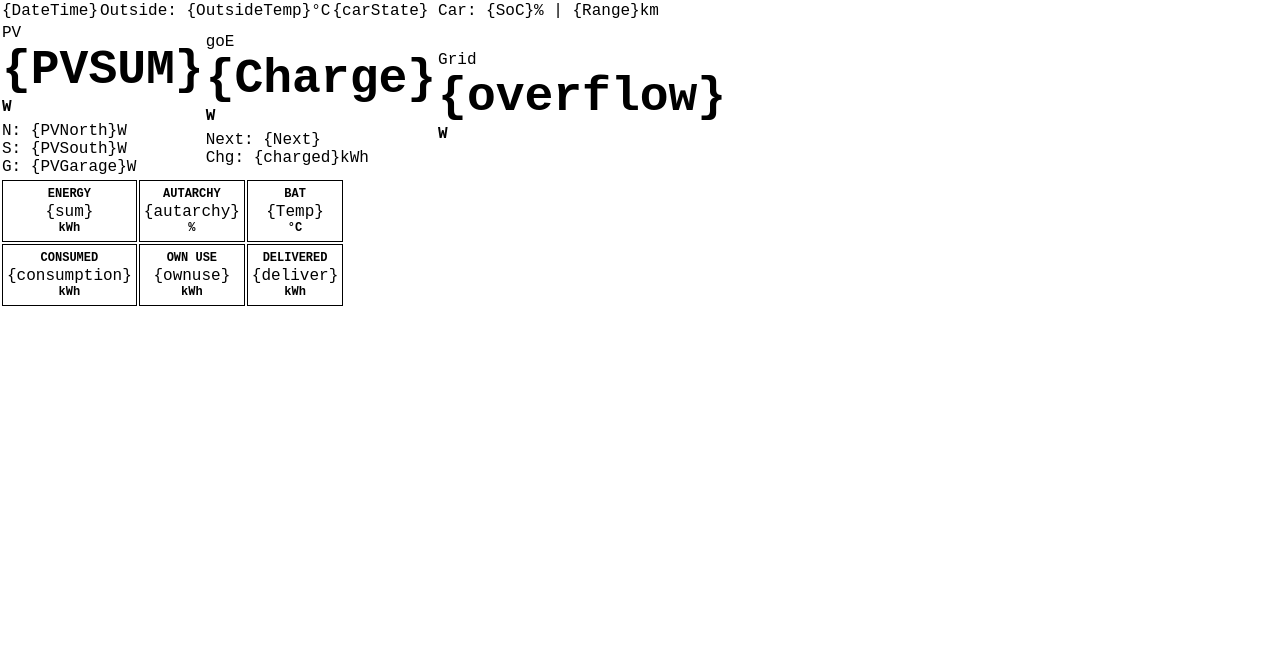
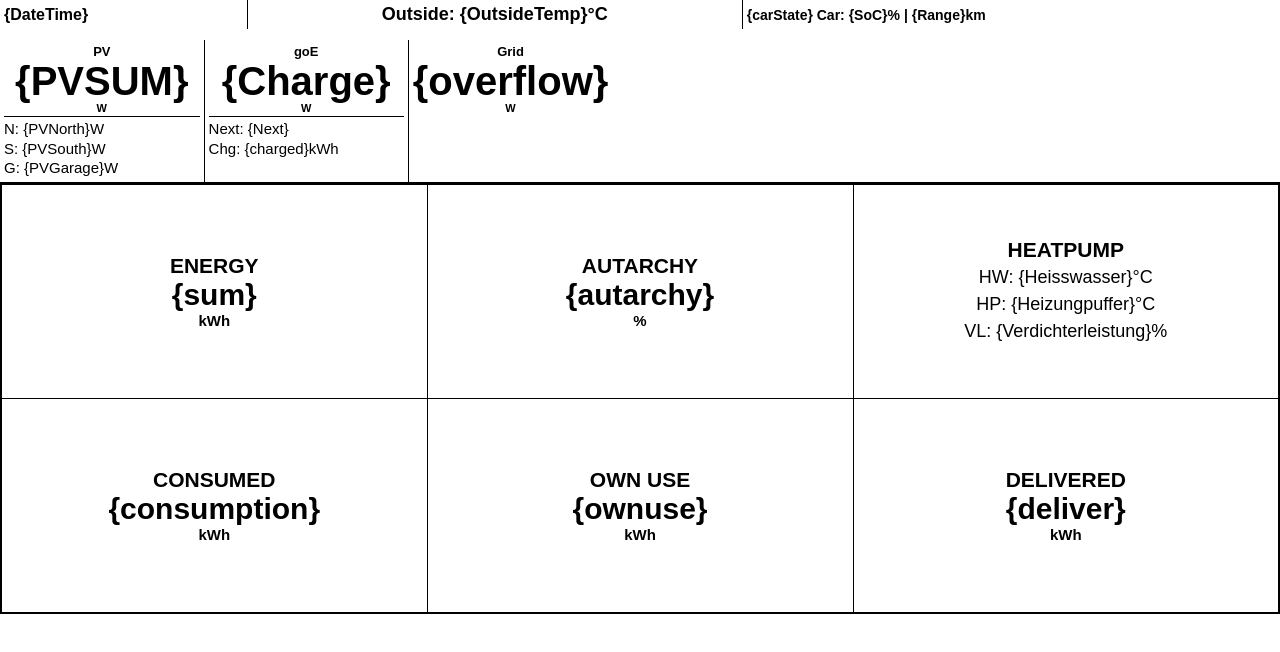
Before and after one commit to stdwanze/counterstat, a website: page portaltemplate.html in a window 1280 px wide. Drawn offline with Linux system fonts and the light colour scheme.

Commit message:
added wp

```diff
--- a/portaltemplate.html
+++ b/portaltemplate.html
@@ -51,9 +51,8 @@
                     <div class="metric-unit">%</div>
                 </td>
                 <td class="metric-cell">
-                    <div class="metric-label">Bat</div>
-                    <div class="metric-number">{Temp}</div>
-                    <div class="metric-unit">&deg;C</div>
+                    <div class="metric-label">Heatpump</div>
+                    <div class="metric-subtext">HW: {Heisswasser}&deg;C<br>HP: {Heizungpuffer}&deg;C<br>VL: {Verdichterleistung}%</div>
                 </td>
             </tr>
             <tr>
--- a/public/styles.css
+++ b/public/styles.css
@@ -1,139 +1,183 @@
 * {
     margin: 0;
     padding: 0;
-    box-sizing: border-box;
+}
+
+html, body {
+    height: 100%;
+    width: 100%;
 }
 
 body {
-    font-family: 'Courier New', monospace;
+    font-family: Arial, sans-serif;
     background-color: white;
     color: black;
-    font-size: 16px;
-    line-height: 1.2;
+    font-size: 12px;
+    display: table;
 }
 
-/* Header Section - Fixed at top */
-.header {
-    display: grid;
-    grid-template-columns: 1fr 1fr 1fr;
-    gap: 10px;
-    padding: 8px 12px;
+/* Main Table for Layout */
+table {
+    width: 100%;
+    border-collapse: collapse;
+}
+
+/* Header Table */
+.main-table {
     border: 2px solid black;
     border-bottom: 3px solid black;
-    background-color: white;
+    display: table-row;
+    height: 40px;
+}
+
+.header-cell-left,
+.header-cell-center,
+.header-cell-right {
+    border-right: 1px solid black;
+    padding: 4px;
     text-align: center;
     font-weight: bold;
+    vertical-align: middle;
+    display: table-cell;
 }
 
-.header-left {
-    font-size: 20px;
+.header-cell-left {
     text-align: left;
-    font-family: 'Courier New', monospace;
+    font-size: 16px;
+    width: 25%;
 }
 
-.header-center {
-    font-size: 24px;
-    font-weight: bold;
+.header-cell-center {
+    font-size: 18px;
+    border-right: 1px solid black;
+    width: 50%;
 }
 
-.header-right {
-    font-size: 18px;
+.header-cell-right {
     text-align: right;
+    font-size: 14px;
+    border-right: none;
+    width: 25%;
 }
 
-/* Main Power Panel */
-.power-panel {
-    display: grid;
-    grid-template-columns: 1fr 1fr 1fr;
-    gap: 2px;
-    padding: 8px 12px;
+/* Power Table */
+.power-table {
     border: 2px solid black;
     border-bottom: 3px solid black;
     margin-top: 0;
+    display: table-row;
+    height: 100px;
 }
 
-.power-column {
-    border: 1px solid black;
-    padding: 8px;
-    text-align: center;
-    background-color: white;
+.power-table tr {
+    display: table-row;
+    height: 100px;
 }
 
-.power-value {
-    font-size: 16px;
+.power-cell {
+    width: 33.33%;
+    border-right: 1px solid black;
+    padding: 4px;
+    text-align: center;
+    vertical-align: top;
+    display: table-cell;
+}
+
+.power-cell:last-child {
+    border-right: none;
+}
+
+.power-label {
+    font-size: 13px;
     font-weight: bold;
-    margin-bottom: 4px;
+    margin-bottom: 2px;
 }
 
 .power-number {
-    font-size: 48px;
+    font-size: 40px;
     font-weight: bold;
-    font-family: 'Courier New', monospace;
+    font-family: Arial, sans-serif;
     line-height: 1;
-    margin: 4px 0;
+    margin: 1px 0;
 }
 
 .power-unit {
-    font-size: 16px;
-    margin-bottom: 6px;
+    font-size: 11px;
     font-weight: bold;
+    margin-bottom: 2px;
 }
 
-.power-details {
-    display: flex;
-    flex-direction: column;
-    gap: 2px;
-    font-size: 14px;
+.power-subtext {
+    font-size: 15px;
     border-top: 1px solid black;
-    padding-top: 4px;
-}
-
-.detail-row {
+    padding-top: 2px;
+    margin-top: 2px;
     text-align: left;
     line-height: 1.3;
 }
 
-/* Energy Metrics Panel */
-.metrics-panel {
-    padding: 8px 12px;
+/* Metrics Table */
+.metrics-table {
     border: 2px solid black;
     border-top: 3px solid black;
+    display: table;
+    height: 70%;
+    width: 100%;
 }
 
-.metrics-row {
-    display: grid;
-    grid-template-columns: 1fr 1fr 1fr;
-    gap: 2px;
-    margin-bottom: 2px;
+.metrics-table tbody {
+    display: table-row-group;
+    height: 100%;
 }
 
-.metrics-row:last-child {
-    margin-bottom: 0;
+.metrics-table tr {
+    display: table-row;
+    height: 50%;
+    vertical-align: middle;
 }
 
 .metric-cell {
-    border: 1px solid black;
+    width: 33.33%;
+    border-right: 1px solid black;
+    border-bottom: 1px solid black;
     padding: 6px 4px;
     text-align: center;
-    background-color: white;
+    vertical-align: middle;
+    display: table-cell;
+    height: 50%;
+}
+
+.metrics-table tr:last-child .metric-cell {
+    border-bottom: none;
+}
+
+.metric-cell:last-child {
+    border-right: none;
 }
 
 .metric-label {
-    font-size: 12px;
+    font-size: 21px;
     font-weight: bold;
     text-transform: uppercase;
     margin-bottom: 2px;
 }
 
-.metric-value {
-    font-size: 28px;
+.metric-number {
+    font-size: 30px;
     font-weight: bold;
-    font-family: 'Courier New', monospace;
+    font-family: Arial, sans-serif;
     line-height: 1;
     margin: 2px 0;
 }
 
 .metric-unit {
-    font-size: 12px;
+    font-size: 15px;
     font-weight: bold;
 }
+
+.metric-subtext {
+    font-size: 18px;
+    line-height: 1.5;
+    text-align: center;
+    margin-top: 2px;
+}
```
Also changed, not shown: influxapi.js (+20 -1 lines), portalwriter.js (+8 -1 lines).
